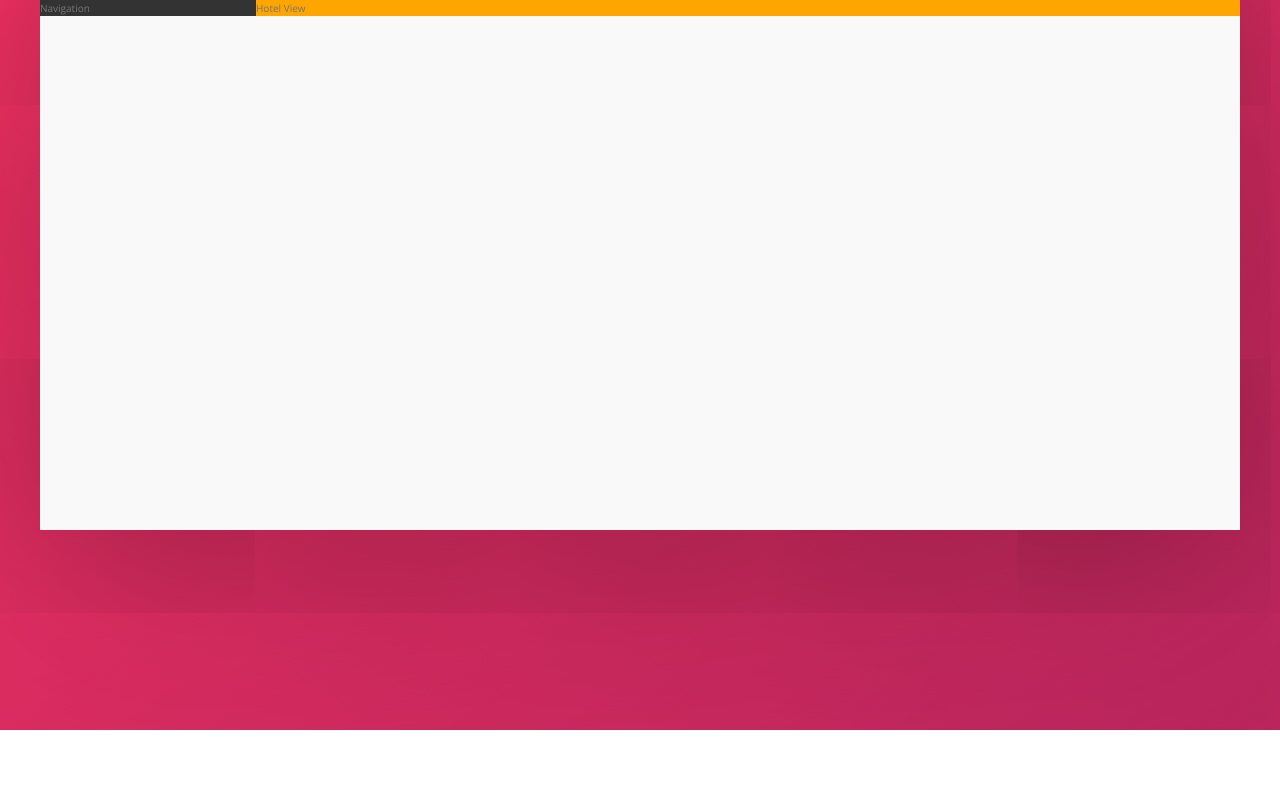
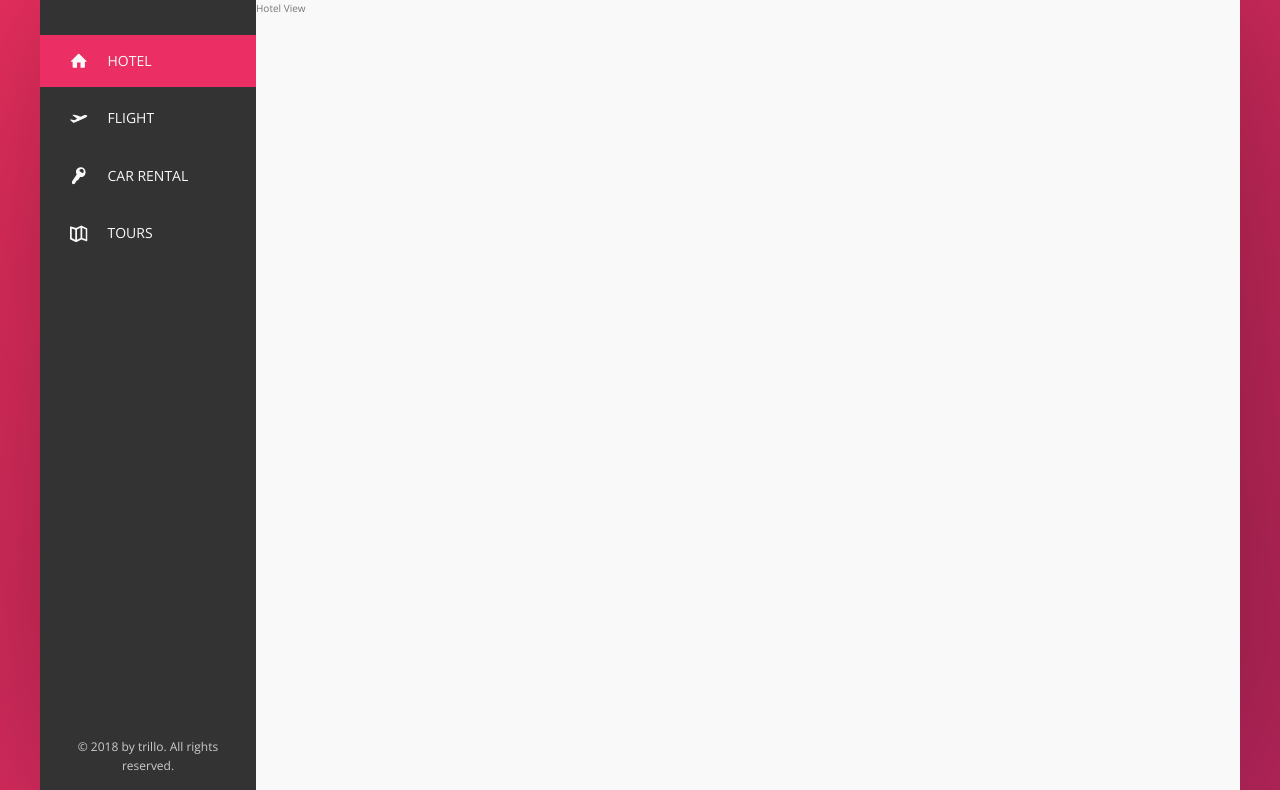
Before and after one commit to bhosaleT/trillo-advancedCSS-flexbox, a website: page index.html in a window 1280 px wide. Shown: the part 150-940 px from the top of the page. Before the commit the page ends 880 px from the top, so only its background shows below. Drawn offline with nearby package versions, Linux system fonts and the light colour scheme.

Commit message:
Designed navigation sidebar

```diff
--- a/index.html
+++ b/index.html
@@ -45,8 +45,47 @@
         </header>
         <div class="content">
             <nav class="sidebar">
-                Navigation
+                <ul class="side-nav">
+                    <li class="side-nav__item side-nav__item--active">
+                        <a href="#" class="side-nav__link">
+                            <svg class="side-nav__icon">
+                                <use xlink:href="img/sprite.svg#icon-home"></use>
+                            </svg>
+                            <span>Hotel</span>
+                        </a>
+                    </li>
+                    <li class="side-nav__item">
+                        <a href="#" class="side-nav__link">
+                            <svg class="side-nav__icon">
+                                <use xlink:href="img/sprite.svg#icon-aircraft-take-off"></use>
+                            </svg>
+                            <span>Flight</span>
+                        </a>
+                    </li>
+                    <li class="side-nav__item">
+                        <a href="#" class="side-nav__link">
+                            <svg class="side-nav__icon">
+                                <use xlink:href="img/sprite.svg#icon-key"></use>
+                            </svg>
+                            <span>Car rental</span>
+                        </a>
+                    </li>
+                    <li class="side-nav__item">
+                        <a href="#" class="side-nav__link">
+                            <svg class="side-nav__icon">
+                                <use xlink:href="img/sprite.svg#icon-map"></use>
+                            </svg>
+                            <span>Tours</span>
+                        </a>
+                    </li>
+                </ul>
+                <div class="legal">
+                    &copy; 2018 by trillo. All rights reserved.
+                </div>
             </nav>
+
+
+
             <main class="hotel-view">
                 Hotel View
             </main>
--- a/sass/_component.scss
+++ b/sass/_component.scss
@@ -116,3 +116,72 @@
     margin-right: 1rem;
   }
 }
+
+///////////////////////////////////////////////////////////////THE SIDE NAVIGATION COMPONENT///////////////////////////////////////////////
+
+/******* NAVIGATION *******/
+.side-nav {
+  font-size: 1.4rem;
+  list-style: none;
+  margin-top: 3.5rem;
+
+  &__item {
+    position: relative;
+
+    &:not(:last-child) {
+      margin-bottom: 0.5rem;
+    }
+  }
+
+  &__item::before {
+    content: "";
+    position: absolute;
+    top: 0;
+    left: 0;
+    height: 100%;
+    width: 3px;
+    background-color: var(--color-primary);
+    transform: scaleY(0);
+    transition: transform 0.2s, width 0.4s cubic-bezier(1, 0, 0, 1) 0.2s,
+      background-color 0.1s;
+  }
+
+  &__item:hover::before,
+  &__item--active::before {
+    transform: scaleY(1);
+    width: 100%;
+  }
+
+  &__item:active::before {
+    background-color: var(--color-primary-light);
+  }
+
+  &__link:link,
+  &__link:visited {
+    color: var(--color-grey-light-1);
+    text-decoration: none;
+    text-transform: uppercase;
+    display: block;
+    padding: 1.5rem 3rem;
+    position: relative;
+    z-index: 10;
+
+    display: flex;
+    align-items: center;
+  }
+
+  &__icon {
+    width: 1.75rem;
+    height: 1.75rem;
+    margin-right: 2rem;
+    fill: currentColor;
+  }
+}
+
+/*********** LEGAL TEXT *******/
+.legal {
+  font-size: 1.2rem;
+  text-align: center;
+  padding: 2.5rem;
+  color: var(--color-grey-light-4);
+}
--- a/sass/_layout.scss
+++ b/sass/_layout.scss
@@ -26,9 +26,13 @@
   background-color: var(--color-grey-dark-1);
 
   flex: 0 0 18%;
+  display: flex;
+  flex-direction: column;
+  justify-content: space-between;
 }
 
 .hotel-view {
-  background-color: orange;
+//   background-color: orange;
   flex: 1;
+  height: 80rem;
 }
```
Also changed, not shown: css/style.css.
